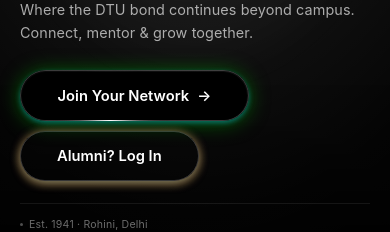
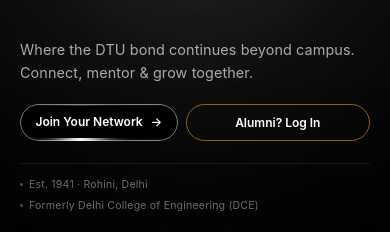
Before and after one commit to thatGuy4u/AlumioDTU, a React (Vite) app: page / in a window 390 px wide. Shown: the part 338-570 px from the top of the page. Built offline with nearby package versions, Linux system fonts and the light colour scheme; no server answers; a web font is replaced by a local one.

Commit message:
buttons fixed for small screens

```diff
--- a/src/App.css
+++ b/src/App.css
@@ -395,9 +395,51 @@
   display: flex;
   gap: 10px;
   margin-top: 26px;
-  flex-wrap: wrap;
+  flex-wrap: nowrap;
   justify-content: flex-start;
   width: 100%;
+}
+
+/* === Base button sizes (desktop default) === */
+.moving-border-btn-inner {
+  padding: 15px 36px;
+  font-size: 0.92rem;
+}
+
+.shine-btn {
+  padding: 15px 36px;
+  font-size: 0.92rem;
+}
+
+/* === Small screens — compact buttons in one row === */
+@media (max-width: 479px) {
+  .hero-cta {
+    flex-wrap: nowrap;
+    gap: 8px;
+    margin-top: 20px;
+  }
+
+  .moving-border-btn {
+    flex: 1;
+    min-width: 0;
+  }
+
+  /* 8.4px top/bottom compensates for the 1.6px outer wrapper padding
+     so total visual height matches ShineButton's 10px */
+  .moving-border-btn-inner {
+    padding: 8.4px 14px;
+    font-size: 0.75rem;
+    gap: 4px;
+    white-space: nowrap;
+  }
+
+  .shine-btn {
+    flex: 1;
+    min-width: 0;
+    padding: 10px 14px;
+    font-size: 0.75rem;
+    white-space: nowrap;
+  }
 }
 
 .btn-primary {
--- a/src/components/MovingBorderButton.jsx
+++ b/src/components/MovingBorderButton.jsx
@@ -133,7 +133,7 @@
   return (
     <button
       onClick={onClick}
-      className={className}
+      className={`moving-border-btn ${className}`}
       style={{
         position: 'relative',
         borderRadius,
@@ -143,7 +143,6 @@
         cursor: 'pointer',
         border: 'none',
         display: 'inline-flex',
-        boxShadow: '0 2px 5px rgba(12, 166, 204, 0.5), 0 2px 20px rgba(0,110,0,0.9)',
         ...customStyle,
       }}
     >
@@ -166,7 +165,7 @@
           position: 'absolute',
           inset: 0,
           borderRadius,
-          border: '1px solid rgba(255,255,255,0.2)',
+          border: '1px solid rgba(255, 255, 255, 0.51)',
           pointerEvents: 'none',
           zIndex: 0,
         }}
@@ -174,6 +173,7 @@
 
       {/* Inner content */}
       <span
+        className="moving-border-btn-inner"
         style={{
           position: 'relative',
           zIndex: 2,
@@ -182,10 +182,8 @@
           gap: '8px',
           borderRadius: `calc(${borderRadius} - 2px)`,
           background: '#000000',
-          padding: '15px 36px',
           fontFamily: "'Inter', sans-serif",
           fontWeight: 600,
-          fontSize: '0.92rem',
           color: '#ffffff',
           width: '100%',
           justifyContent: 'center',
--- a/src/components/ShineButton.jsx
+++ b/src/components/ShineButton.jsx
@@ -37,25 +37,22 @@
     <button
       ref={btnRef}
       onClick={onClick}
-      className={className}
+      className={`shine-btn ${className}`}
       style={{
         position: 'relative',
         borderRadius,
-        padding: '15px 36px',
         background: 'transparent',
         overflow: 'hidden',
         cursor: 'pointer',
-        border: '1px solid rgba(255,255,255,0.2)',
+        border: '1px solid rgba(160,110,10,0.9)',
         display: 'inline-flex',
         alignItems: 'center',
         gap: '8px',
         justifyContent: 'center',
         fontFamily: "'Inter', sans-serif",
         fontWeight: 600,
-        fontSize: '0.92rem',
         color: '#ffffff',
         transition: 'border-color 0.3s ease, background 0.3s ease, box-shadow 0.3s ease',
-        boxShadow: '0 2px 10px rgba(12, 166, 204, 0.5), 0 2px 10px rgba(260,110,10,0.9)',
         ...customStyle,
       }}
       onMouseEnter={(e) => {
@@ -63,7 +60,7 @@
         e.currentTarget.style.background = 'rgba(255,255,255,0.03)';
       }}
       onMouseLeave={(e) => {
-        e.currentTarget.style.borderColor = 'rgba(255,255,255,0.2)';
+        e.currentTarget.style.borderColor = 'rgba(160,110,10,0.9)';
         e.currentTarget.style.background = 'transparent';
       }}
     >
```
